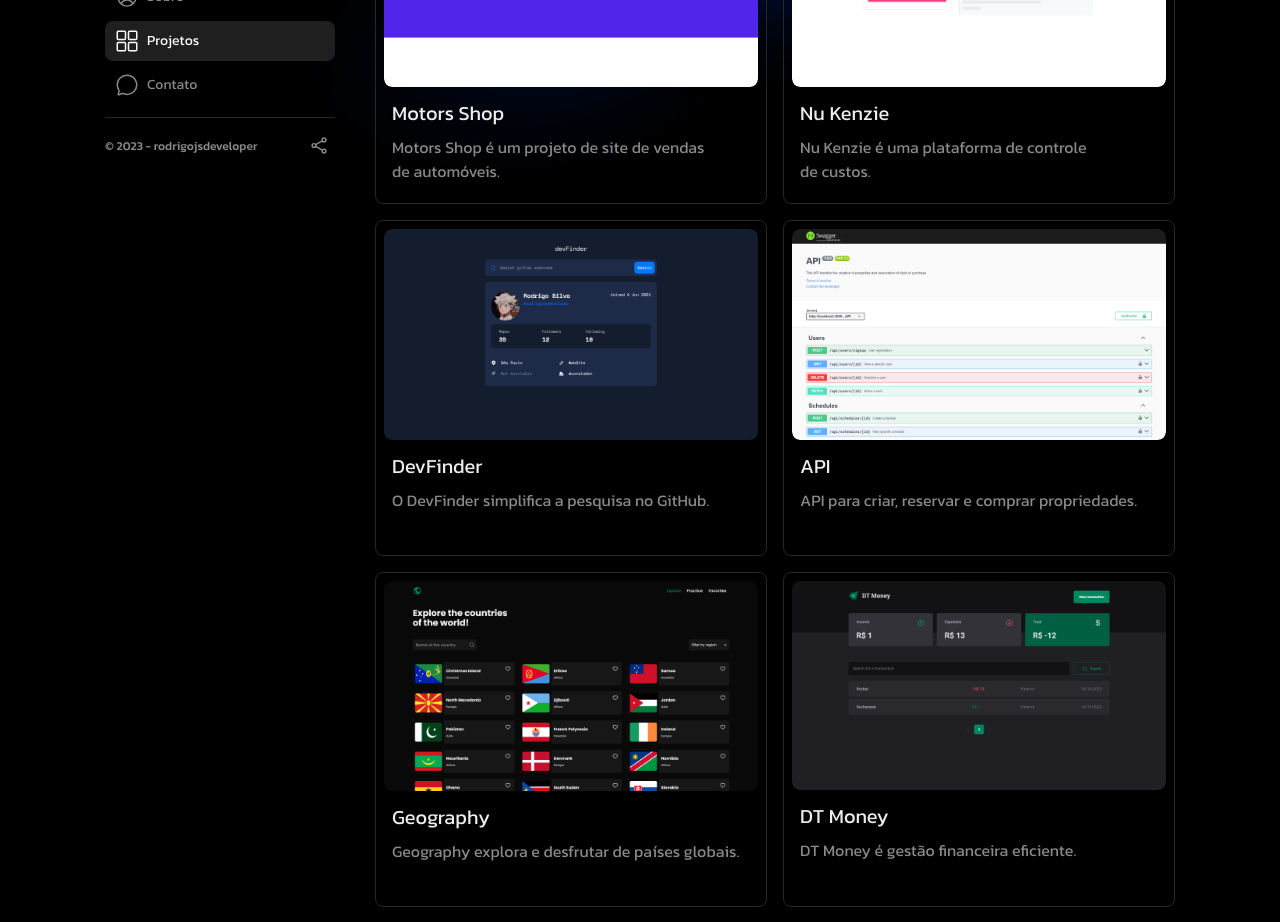
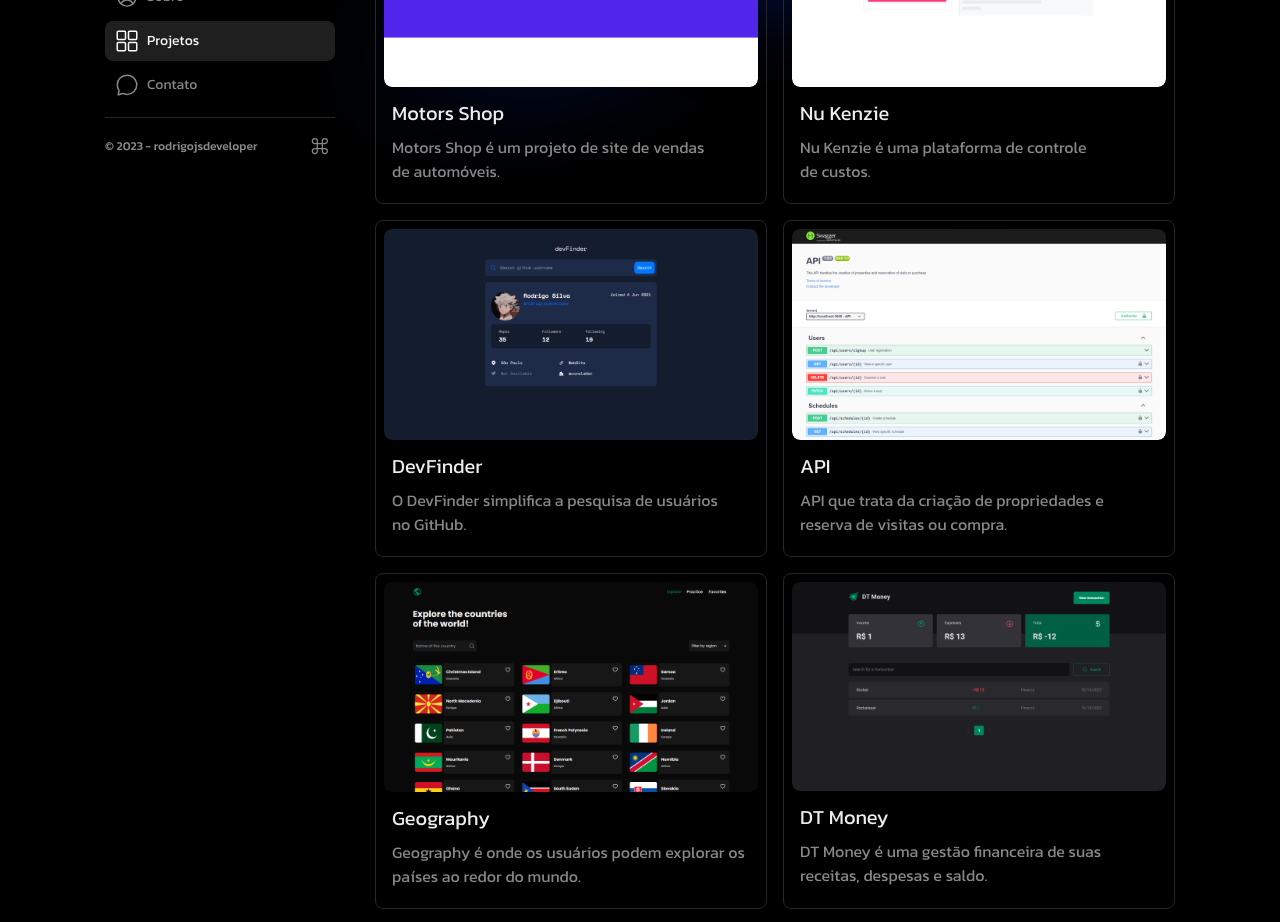
Before and after one commit to rodrigojsdeveloper/rodrigojs.dev, a Next.js app: page /projects in a window 1280 px wide. Shown: the part 380-1302 px from the top of the page. Built offline with nearby package versions, Linux system fonts and the light colour scheme.

Commit message:
refactor: remover entrada de assunto do formulário envie-me e-mail

```diff
--- a/src/app/about/page.tsx
+++ b/src/app/about/page.tsx
@@ -14,7 +14,7 @@ const About = () => {
       <div className="flex flex-col gap-y-3 sm:gap-y-6">
         <Title title="Sobre" />
         <div className="space-y-3 leading-7">
-          <Paragraph text="Sou especialista em criar e otimizar experiências de usuário em interfaces, com mais de 2 anos de experiência. Minha expertise abrange a concepção, design e implementação de elementos visuais para interações intuitivas. Possuo habilidades avançadas na análise de requisitos, propondo soluções de design inovadoras e garantindo a integração perfeita de componentes." />
+          <Paragraph text="Sou especialista em criar e otimizar experiências de usuário em interfaces, com mais de 3 anos de experiência. Minha expertise abrange a concepção, design e implementação de elementos visuais para interações intuitivas. Possuo habilidades avançadas na análise de requisitos, propondo soluções de design inovadoras e garantindo a integração perfeita de componentes." />
 
           <Paragraph text="Tenho experiência em projetos front-end, desenvolvendo aplicações interativas e responsivas para diversos dispositivos. Minha familiaridade com o desenvolvimento back-end me permite criar soluções eficientes no lado do servidor, e também desenvolver aplicativos móveis para Android e iOS." />
 
--- a/src/components/Form.tsx
+++ b/src/components/Form.tsx
@@ -33,7 +33,6 @@ const Form = () => {
       onSubmit={handleSubmit}
       className="flex w-full max-w-[30.5rem] flex-col gap-y-4"
     >
-      <div className="flex flex-row items-center justify-between gap-2">
       <Input label="Nome" type="text" name="name" htmlFor="name" id="name" />
       <Input
         label="Email"
@@ -41,14 +40,6 @@ const Form = () => {
         name="email"
         htmlFor="email"
         id="email"
-        />
-      </div>
-      <Input
-        label="Assunto"
-        type="text"
-        name="subject"
-        htmlFor="subject"
-        id="subject"
       />
       <Textarea
         label="Mensagem"
--- a/src/components/Header.tsx
+++ b/src/components/Header.tsx
@@ -94,44 +94,17 @@ const Header = () => {
           <Button handleState={handleOpenModal} arialLabel="Settings Button">
             <svg
               xmlns="http://www.w3.org/2000/svg"
-              width="21"
-              height="21"
-              viewBox="0 0 21 21"
+              width="20"
+              height="20"
+              viewBox="0 0 22 24"
               fill="none"
+              stroke="#888888"
+              strokeWidth="1.5"
+              strokeLinecap="round"
+              strokeLinejoin="round"
               className="duration-300 group-hover:stroke-primary group-active:stroke-primary"
             >
-              <path
-                d="M5.25 12.4688C6.33731 12.4688 7.21875 11.5873 7.21875 10.5C7.21875 9.41269 6.33731 8.53125 5.25 8.53125C4.16269 8.53125 3.28125 9.41269 3.28125 10.5C3.28125 11.5873 4.16269 12.4688 5.25 12.4688Z"
-                stroke="#888888"
-                strokeWidth="1.5"
-                strokeLinecap="round"
-                strokeLinejoin="round"
-                className="duration-300 group-hover:stroke-primary group-active:stroke-primary"
-              />
-              <path
-                d="M15.75 6.5625C16.8373 6.5625 17.7188 5.68106 17.7188 4.59375C17.7188 3.50644 16.8373 2.625 15.75 2.625C14.6627 2.625 13.7812 3.50644 13.7812 4.59375C13.7812 5.68106 14.6627 6.5625 15.75 6.5625Z"
-                stroke="#888888"
-                strokeWidth="1.5"
-                strokeLinecap="round"
-                strokeLinejoin="round"
-                className="duration-300 group-hover:stroke-primary group-active:stroke-primary"
-              />
-              <path
-                d="M15.75 18.375C16.8373 18.375 17.7188 17.4936 17.7188 16.4062C17.7188 15.3189 16.8373 14.4375 15.75 14.4375C14.6627 14.4375 13.7812 15.3189 13.7812 16.4062C13.7812 17.4936 14.6627 18.375 15.75 18.375Z"
-                stroke="#888888"
-                strokeWidth="1.5"
-                strokeLinecap="round"
-                strokeLinejoin="round"
-                className="duration-300 group-hover:stroke-primary group-active:stroke-primary"
-              />
-              <path
-                d="M6.9657 11.4651L14.0343 15.4412M14.0343 5.55885L6.9657 9.5349"
-                stroke="#888888"
-                strokeWidth="1.5"
-                strokeLinecap="round"
-                strokeLinejoin="round"
-                className="duration-300 group-hover:stroke-primary group-active:stroke-primary"
-              />
+              <path d="M15 6v12a3 3 0 1 0 3-3H6a3 3 0 1 0 3 3V6a3 3 0 1 0-3 3h12a3 3 0 1 0-3-3"></path>
             </svg>
           </Button>
         </div>
--- a/src/components/HeaderMobile.tsx
+++ b/src/components/HeaderMobile.tsx
@@ -34,44 +34,17 @@ const HeaderMobile = () => {
           <Button handleState={handleOpenModal} arialLabel="Settings Button">
             <svg
               xmlns="http://www.w3.org/2000/svg"
-              width="21"
-              height="21"
-              viewBox="0 0 21 21"
+              width="19"
+              height="19"
+              viewBox="0 0 23 23"
               fill="none"
+              stroke="#888888"
+              strokeWidth="1.5"
+              strokeLinecap="round"
+              strokeLinejoin="round"
               className="duration-300 group-hover:stroke-primary group-active:stroke-primary"
             >
-              <path
-                d="M5.25 12.4688C6.33731 12.4688 7.21875 11.5873 7.21875 10.5C7.21875 9.41269 6.33731 8.53125 5.25 8.53125C4.16269 8.53125 3.28125 9.41269 3.28125 10.5C3.28125 11.5873 4.16269 12.4688 5.25 12.4688Z"
-                stroke="#888888"
-                strokeWidth="1.5"
-                strokeLinecap="round"
-                strokeLinejoin="round"
-                className="duration-300 group-hover:stroke-primary group-active:stroke-primary"
-              />
-              <path
-                d="M15.75 6.5625C16.8373 6.5625 17.7188 5.68106 17.7188 4.59375C17.7188 3.50644 16.8373 2.625 15.75 2.625C14.6627 2.625 13.7812 3.50644 13.7812 4.59375C13.7812 5.68106 14.6627 6.5625 15.75 6.5625Z"
-                stroke="#888888"
-                strokeWidth="1.5"
-                strokeLinecap="round"
-                strokeLinejoin="round"
-                className="duration-300 group-hover:stroke-primary group-active:stroke-primary"
-              />
-              <path
-                d="M15.75 18.375C16.8373 18.375 17.7188 17.4936 17.7188 16.4062C17.7188 15.3189 16.8373 14.4375 15.75 14.4375C14.6627 14.4375 13.7812 15.3189 13.7812 16.4062C13.7812 17.4936 14.6627 18.375 15.75 18.375Z"
-                stroke="#888888"
-                strokeWidth="1.5"
-                strokeLinecap="round"
-                strokeLinejoin="round"
-                className="duration-300 group-hover:stroke-primary group-active:stroke-primary"
-              />
-              <path
-                d="M6.9657 11.4651L14.0343 15.4412M14.0343 5.55885L6.9657 9.5349"
-                stroke="#888888"
-                strokeWidth="1.5"
-                strokeLinecap="round"
-                strokeLinejoin="round"
-                className="duration-300 group-hover:stroke-primary group-active:stroke-primary"
-              />
+              <path d="M15 6v12a3 3 0 1 0 3-3H6a3 3 0 1 0 3 3V6a3 3 0 1 0-3 3h12a3 3 0 1 0-3-3"></path>
             </svg>
           </Button>
 
--- a/src/utils/projects.ts
+++ b/src/utils/projects.ts
@@ -35,37 +35,37 @@ const projects: IProjectProps[] = [
   createProject(
     devFinder,
     'DevFinder',
-    'O DevFinder simplifica a pesquisa no GitHub.',
+    'O DevFinder simplifica a pesquisa de usuários no GitHub.',
     'https://github.com/rodrigojsdeveloper/devfinder',
   ),
   createProject(
     api,
     'API',
-    'API para criar, reservar e comprar propriedades.',
+    'API que trata da criação de propriedades e reserva de visitas ou compra.',
     'https://github.com/rodrigojsdeveloper/api-nodejs',
   ),
   createProject(
     geography,
     'Geography',
-    'Geography explora e desfrutar de países globais.',
+    'Geography é onde os usuários podem explorar os países ao redor do mundo.',
     'https://github.com/rodrigojsdeveloper/geography',
   ),
   createProject(
     dtMoney,
     'DT Money',
-    'DT Money é gestão financeira eficiente.',
+    'DT Money é uma gestão financeira de suas receitas, despesas e saldo.',
     'https://github.com/rodrigojsdeveloper/dt-money',
   ),
   createProject(
     iweather,
     'iWeather',
-    'iWeather previsão do tempo intuitiva e precisa.',
+    'iWeather é um site de previsão do tempo preciso para planejar o seu dia.',
     'https://github.com/rodrigojsdeveloper/iweather',
   ),
   createProject(
     todo,
     'ToDo',
-    'ToDo simplificada com tags e exclusão.',
+    'ToDo agiliza o gerenciamento de tarefas com marcação e exclusão.',
     'https://github.com/rodrigojsdeveloper/todo',
   ),
 ]
```
Lines whose indentation alone changed are shown as unchanged.
